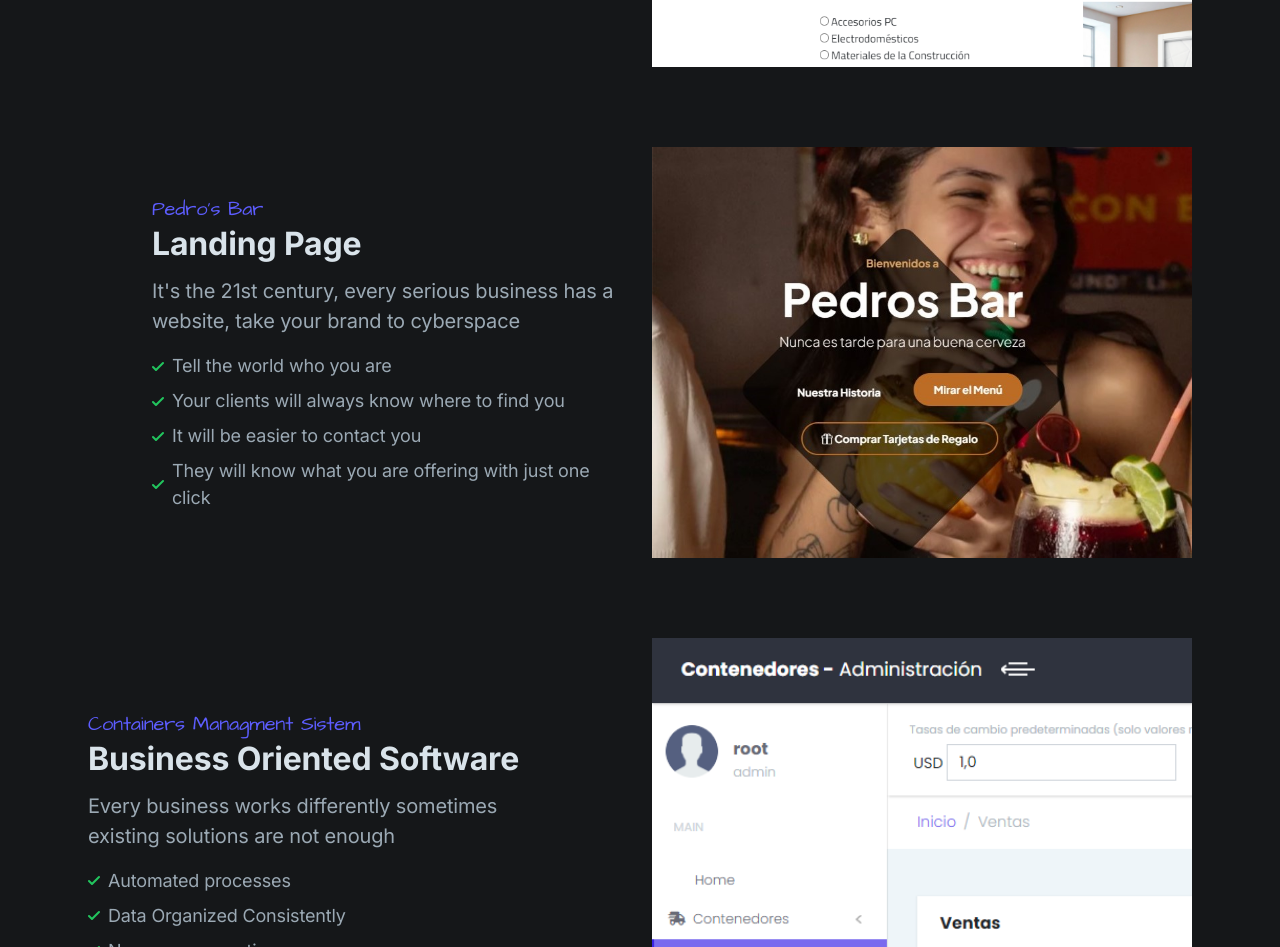
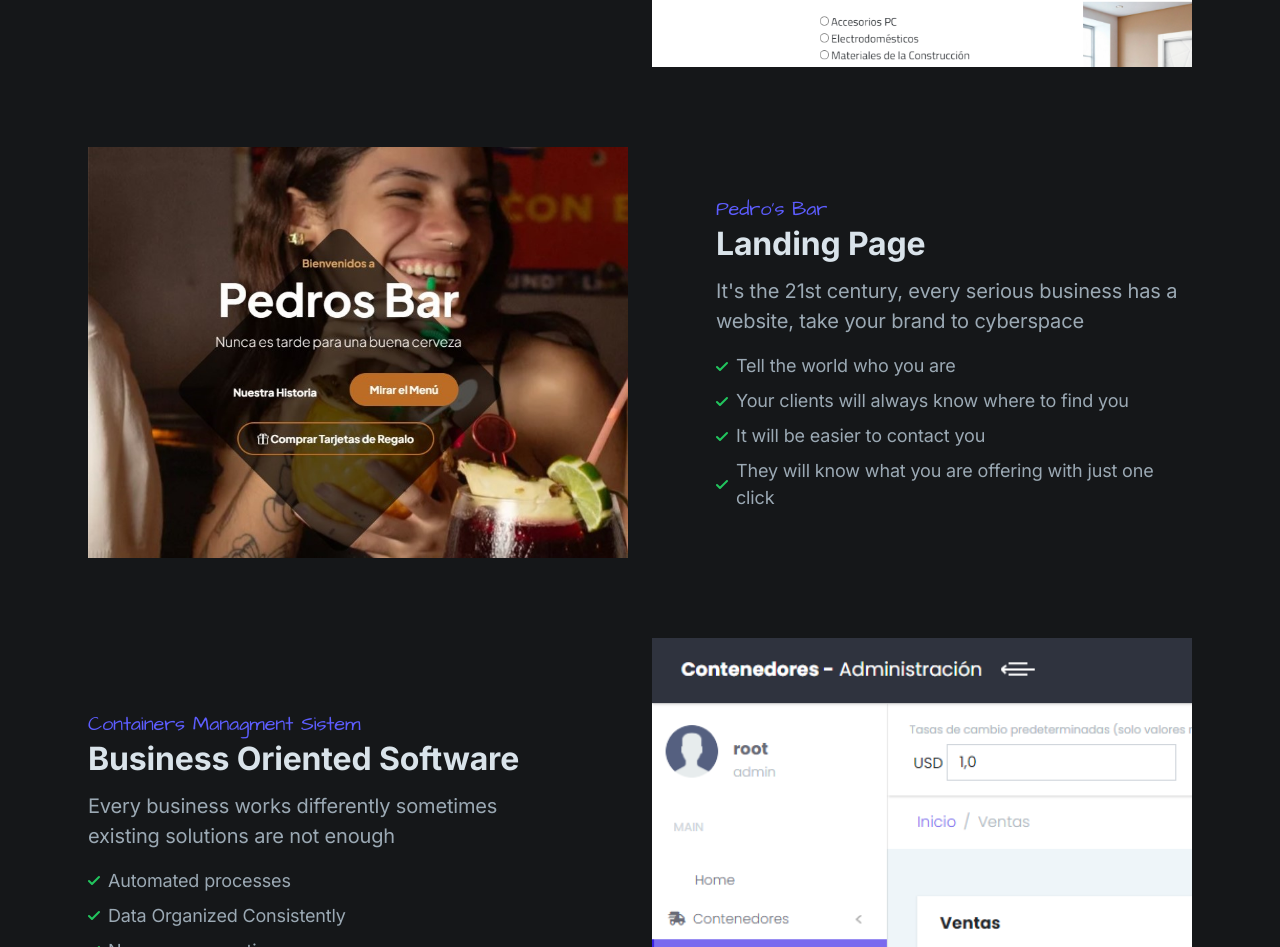
Before and after one commit to Koke-Forge-TM/koke-forge, a Next.js app: page / in a window 1280 px wide. Shown: the part 2820-3767 px from the top of the page. Built offline with nearby package versions, Linux system fonts and the light colour scheme.

Commit message:
project cards  display fix

```diff
--- a/components/projects/card/ProjectCard.tsx
+++ b/components/projects/card/ProjectCard.tsx
@@ -19,18 +19,19 @@ export default function ProjectCard(props: ProjectCardProps) {
     return (
         <>
             <div className="md:grid md:grid-cols-12 md:gap-6 items-center">
-
+                {
+                    props.index % 2 == 0 ?
+                        <>
                             <div
                                 className="max-w-xl md:max-w-none md:w-full mx-auto md:col-span-5 lg:col-span-6 mb-8 md:mb-0 md:order-1"
                                 data-aos="fade-up">
-                    <Image className="max-w-full mx-auto md:max-w-none h-auto" src={img.src} width={540} height={405}
-                           alt={img.altEn}/>
+                                <Image className="max-w-full mx-auto md:max-w-none h-auto" src={img.src} width={540}
+                                       height={405} alt={img.altEn}/>
                             </div>
-
                             <div
                                 className="max-w-xl md:max-w-none md:w-full mx-auto md:col-span-7 lg:col-span-6"
-                    data-aos={props.index % 2 == 0 ? "fade-right" : "fade-left"}>
-                    <div className={props.index % 2 == 0 ? "md:pr-4 lg:pr-12 xl:pr-16" : "md:pl-4 lg:pl-12 xl:pl-16"}>
+                                data-aos="fade-right">
+                                <div className="md:pr-4 lg:pr-12 xl:pr-16">
                                     <Link href={project.blueTitle.url}
                                           className="font-architects-daughter text-xl text-purple-600 mb-2">
                                         {project.blueTitle.titleEn}
@@ -51,8 +52,43 @@ export default function ProjectCard(props: ProjectCardProps) {
                                     </ul>
                                 </div>
                             </div>
+                        </>
+                        :
+                        <>
+                            <div
+                                className="max-w-xl md:max-w-none md:w-full mx-auto md:col-span-5 lg:col-span-6 mb-8 md:mb-0 rtl"
+                                data-aos="fade-up">
+                                <Image className="max-w-full mx-auto md:max-w-none h-auto" src={img.src} width={540}
+                                       height={405} alt={img.altEn}/>
+                            </div>
+                            <div className="max-w-xl md:max-w-none md:w-full mx-auto md:col-span-7 lg:col-span-6"
+                                 data-aos="fade-left">
+                                <div className="md:pl-4 lg:pl-12 xl:pl-16">
+                                    <Link href={project.blueTitle.url}
+                                          className="font-architects-daughter text-xl text-purple-600 mb-2">
+                                        {project.blueTitle.titleEn}
+                                    </Link>
+                                    <h3 className="h3 mb-3">{project.titleEn}</h3>
+                                    <p className="text-xl text-gray-400 mb-4">{project.subtitleEn}</p>
+                                    <ul className="text-lg text-gray-400 -mb-2">
+                                        {
+                                            features && features.length > 0 ?
+                                                features.map((feature: ProjectFeature, index: number) => (
+                                                    <li className="flex items-center mb-2">
+                                                        <ProjectFeat key={index} feature={feature}/>
+                                                    </li>
+                                                ))
+                                                :
+                                                <div></div>
+                                        }
+                                    </ul>
+                                </div>
+                            </div>
+                        </>
+                }
+
+
             </div>
         </>
     )
-
 }
```
Also changed, not shown: components/projects/projects.tsx (+1 -45 lines). Lines whose indentation alone changed are shown as unchanged.
